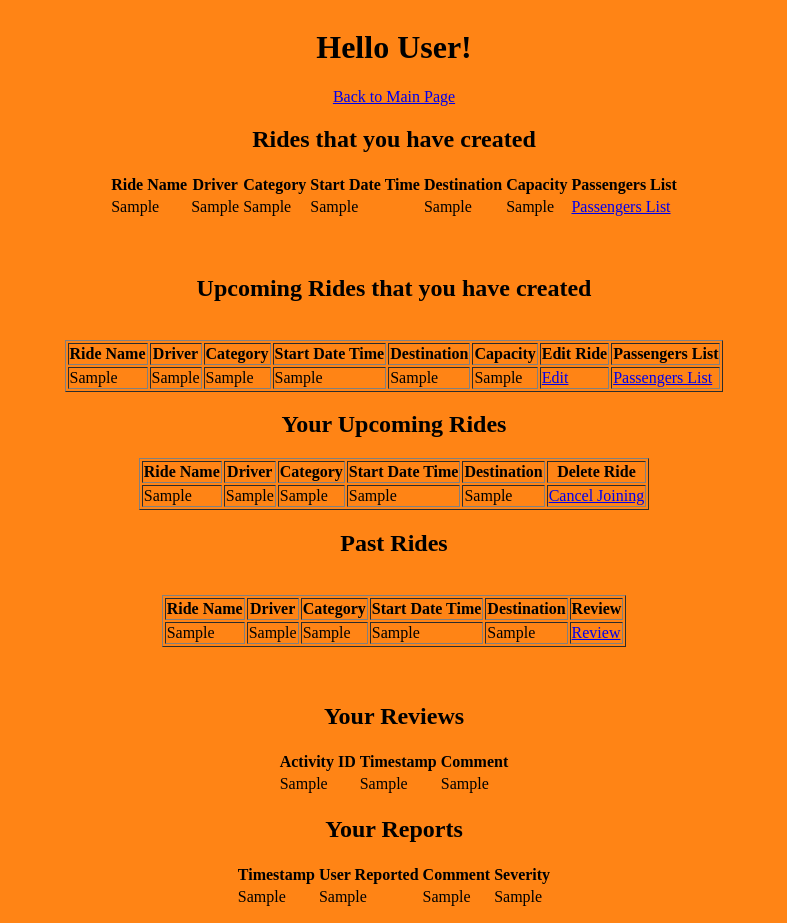
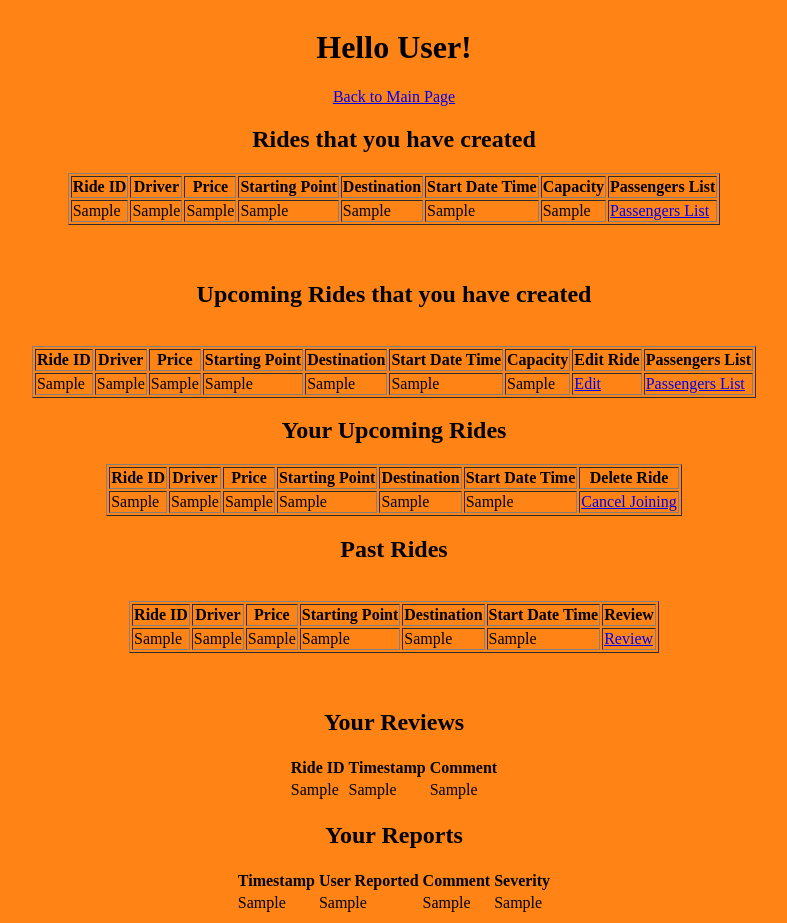
Before and after one commit to zhenyu1311/GRP26APP, a Django app: template kopidarat/templates/user_activity.html in a window 1280 px wide. Shown: the whole page, without its empty margins (254-1041 px from the left). Run offline with Django 4.2, Linux system fonts and the light colour scheme; the template is opened without the code that fills it: most values are stand-ins (such as "Sample title", 1, 10 or a date in 2020).

Commit message:
commit on 'master'

```diff
--- a/kopidarat/templates/user_activity.html
+++ b/kopidarat/templates/user_activity.html
@@ -26,23 +26,25 @@
 
 
     <h2>Rides that you have created</h2>
-    <table>
+    <table border="1">
       <thead>
-        <th>Ride Name</th>
+        <th>Ride ID</th>
         <th>Driver</th>
-        <th>Category</th>
+        <th>Price</th>
+        <th>Starting Point</th>
+        <th>Destination</th>
         <th>Start Date Time</th>
-        <th>Destination</th>
         <th>Capacity</th>
         <th>Passengers List</th>
       </thead>
       {% for activity in past_inviter_list %}
       <tr>
-        <td>{{ activity.3 }}</td>
-        <td>{{ activity.7 }}</td>
+        <td>{{ activity.0 }}</td>
+        <td>{{ activity.1 }}</td>
+        <td>{{ activity.5 }}</td>
         <td>{{ activity.2 }}</td>
         <td>{{ activity.4 }}</td>
-        <td>{{ activity.5 }}</td>
+        <td>{{ activity.3 }}</td>
         <td>{{ activity.6 }}</td>
         <td>
           <a
@@ -64,22 +66,24 @@
     <table border="1">
 
       <thead>
-        <th>Ride Name</th>
+        <th>Ride ID</th>
         <th>Driver</th>
-        <th>Category</th>
+        <th>Price</th>
+        <th>Starting Point</th>
+        <th>Destination</th>
         <th>Start Date Time</th>
-        <th>Destination</th>
         <th>Capacity</th>
         <th>Edit Ride</th>
         <th>Passengers List</th>
       </thead>
       {% for activity in inviter_list %}
       <tr>
-        <td>{{ activity.3 }}</td>
-        <td>{{ activity.7 }}</td>
+        <td>{{ activity.0 }}</td>
+        <td>{{ activity.1 }}</td>
+        <td>{{ activity.5 }}</td>
         <td>{{ activity.2 }}</td>
         <td>{{ activity.4 }}</td>
-        <td>{{ activity.5 }}</td>
+        <td>{{ activity.3 }}</td>
         <td>{{ activity.6 }}</td>
         <td>
           <a
@@ -111,20 +115,22 @@
     <table border="1">
 
       <thead>
-        <th>Ride Name</th>
+        <th>Ride ID</th>
         <th>Driver</th>
-        <th>Category</th>
+        <th>Price</th>
+        <th>Starting Point</th>
+        <th>Destination</th>
         <th>Start Date Time</th>
-        <th>Destination</th>
         <th>Delete Ride</th>
       </thead>
       {% for activity in upcoming_activities_list %}
       <tr>
-        <td>{{ activity.3 }}</td>
+        <td>{{ activity.0 }}</td>
         <td>{{ activity.1 }}</td>
+        <td>{{ activity.5 }}</td>
         <td>{{ activity.2 }}</td>
         <td>{{ activity.4 }}</td>
-        <td>{{ activity.5 }}</td>
+        <td>{{ activity.3 }}</td>
         <td>
           <a
             class="button"
@@ -144,20 +150,22 @@
     <br />
     <table border="1">
       <thead>
-        <th>Ride Name</th>
+        <th>Ride ID</th>
         <th>Driver</th>
-        <th>Category</th>
+        <th>Price</th>
+        <th>Starting Point</th>
+        <th>Destination</th>
         <th>Start Date Time</th>
-        <th>Destination</th>
         <th>Review</th>
       </thead>
       {% for activity in joined_activities_list %}
       <tr>
-        <td>{{ activity.3 }}</td>
+        <td>{{ activity.0 }}</td>
         <td>{{ activity.1 }}</td>
+        <td>{{ activity.5 }}</td>
         <td>{{ activity.2 }}</td>
         <td>{{ activity.4 }}</td>
-        <td>{{ activity.5 }}</td>
+        <td>{{ activity.3 }}</td>
         <td>
           <a
             class="button"
@@ -177,7 +185,7 @@
 
     <table>
       <thead>
-        <th>Activity ID</th>
+        <th>Ride ID</th>
         <th>Timestamp</th>
         <th>Comment</th>
       </thead>
@@ -185,7 +193,7 @@
       <tr>
         <td>{{ review.0 }}</td>
         <td>{{ review.1 }}</td>
-        <td>{{ review.2 }}</td>
+        <td>{{ review.4 }}</td>
       </tr>
       {% endfor %}
     </table>
@@ -201,10 +209,10 @@
       </thead>
       {% for report in reports_list %}
       <tr>
+        <td>{{ report.1 }}</td>
         <td>{{ report.0 }}</td>
-        <td>{{ report.1 }}</td>
-        <td>{{ report.2 }}</td>
         <td>{{ report.3 }}</td>
+        <td>{{ report.4 }}</td>
       </tr>
       {% endfor %}
     </table>
```
